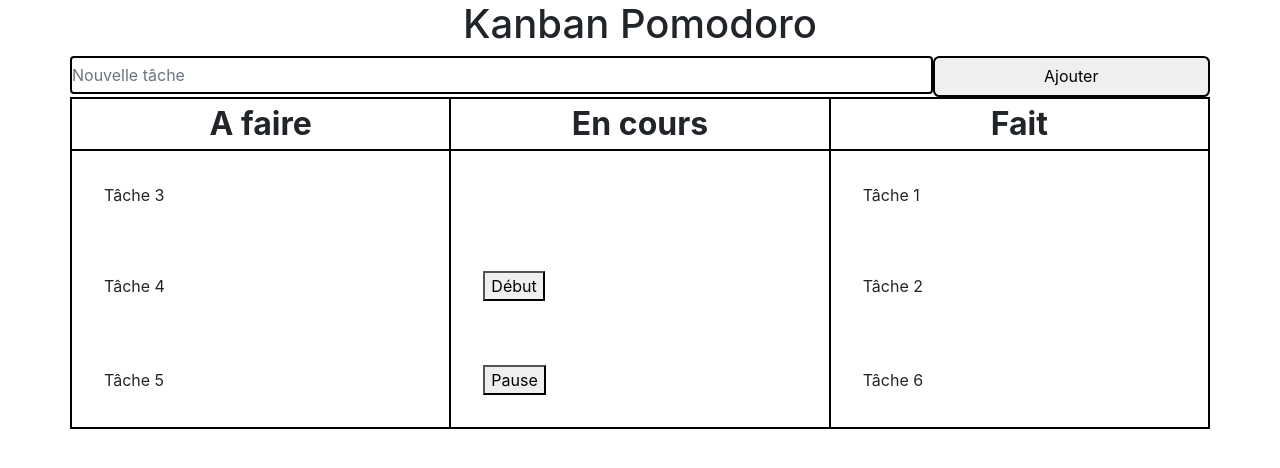
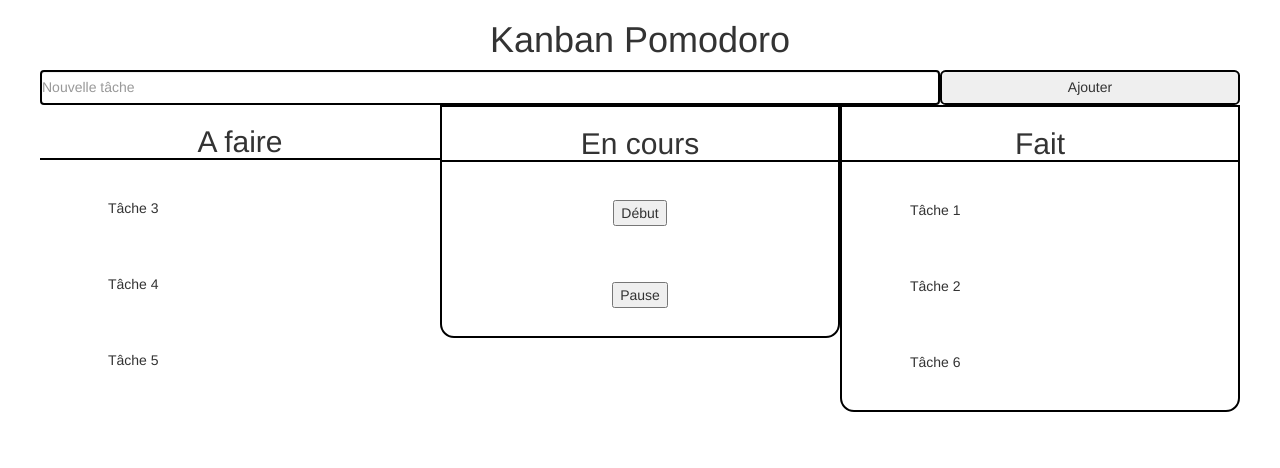
Before and after one commit to sbayart/kanbanPomodoro, a website: page index.html in a window 1280 px wide. Drawn offline with nearby package versions, Linux system fonts and the light colour scheme.

Commit message:
ca avance

```diff
--- a/index.html
+++ b/index.html
@@ -6,8 +6,8 @@
     <meta name="viewport" content="width=device-width, initial-scale=1">
     <title>Kanban Pomodoro</title>
 
-    <link rel="stylesheet" href="static/external/bootstrap/dist/css/bootstrap.min.css" integrity="sha384-BVYiiSIFeK1dGmJRAkycuHAHRg32OmUcww7on3RYdg4Va+PmSTsz/K68vbdEjh4u" crossorigin="anonymous">
-    <link rel="stylesheet" href="static/external/bootstrap/dist/css/bootstrap-theme.min.css.map" integrity="sha384-rHyoN1iRsVXV4nD0JutlnGaslCJuC7uwjduW9SVrLvRYooPp2bWYgmgJQIXwl/Sp" crossorigin="anonymous">
+    <link rel="stylesheet" href="static/external/bootstrap/dist/css/bootstrap.min.css" crossorigin="anonymous">
+    <link rel="stylesheet" href="static/external/bootstrap/dist/css/bootstrap-theme.min.css.map" crossorigin="anonymous">
     <link href="static/css/style.css" rel="stylesheet">
 
 </head>
@@ -23,34 +23,31 @@
             </div>
         </div>
         <div class="row">
-            <div class="col-md-12">
-                <table >
-                    <tr>
-                        <th>A faire</th>
-                        <th>En cours</th>
-                        <th>Fait</th>
-                    </tr>
-                    <tr class="first">
-                        <td>Tâche 3</td>
-                        <td id="Timer" class="middle"></td>
-                        <td>Tâche 1</td>
-                    </tr>
-                    <tr class="second">
-                        <td>Tâche 4</td>
-                        <td><button type="button" name="button" class="middle">Début</button></td>
-                        <td>Tâche 2</td>
-                    </tr>
-                    <tr class="last">
-                        <td>Tâche 5</td>
-                        <td><button type="button" name="button" class="middle">Pause</button></td>
-                        <td>Tâche 6</td>
-                    </tr>
-                </table>
+            <div class="col-md-4">
+                <h2>A faire</h2>
+                <ul>
+                    <li>Tâche 3</li>
+                    <li>Tâche 4</li>
+                    <li>Tâche 5</li>
+                </ul>
+            </div>
+            <div class="col-md-4" id="middle">
+                <h2>En cours</h2>
+                <div><button type="button" name="button">Début</button></div>
+                <div><button type="button" name="button">Pause</button></div>
+            </div>
+            <div class="col-md-4">
+                <h2>Fait</h2>
+                <ul>
+                    <li>Tâche 1</li>
+                    <li>Tâche 2</li>
+                    <li>Tâche 6</li>
+                </ul>
             </div>
         </div>
     </div>
 <script src="static/external/jquery/dist/jquery.min.js"></script>
-<script src="static/external/bootstrap/dist/js/bootstrap.min.js" integrity="sha384-Tc5IQib027qvyjSMfHjOMaLkfuWVxZxUPnCJA7l2mCWNIpG9mGCD8wGNIcPD7Txa" crossorigin="anonymous"></script>
+<script src="static/external/bootstrap/dist/js/bootstrap.min.js" crossorigin="anonymous"></script>
 <script src="static/js/script.js"></script>
 </body>
 </html>
--- a/static/css/style.css
+++ b/static/css/style.css
@@ -7,10 +7,13 @@ h1 {
     text-align: center;
 }
 .col-md-9 {
-    padding-right: 0;
+    padding: 0;
 }
 .col-md-3 {
-    padding-left: 0;
+    padding: 0;
+}
+.col-md-12 {
+    padding: 0;
 }
 .btn-block {
     border: 2px solid black;
@@ -20,26 +23,36 @@ h1 {
 .form-control {
     border: 2px solid black;
     padding: 0.2em 0;
+    height: 2.5em;
 }
-table {
+.col-md-4 {
+    padding: 0;
+    display: flex;
+    flex-direction: column;
+    border-bottom-right-radius: 1em;
+    border-bottom-left-radius: 1em;
+}
+.col-md-4:not(:first-child){
+    border: 2px solid black;
+
+}
+
+.col-md-4 h2 {
+    border-bottom: 2px solid black;
     width: 100%;
+    text-align: center;
 }
-th {
-    width: 30%;
-    text-align: center;
-    border: 2px solid black;
-    font-size: 2em;
-}
-td {
-    height: 5em;
-    border-left: 2px solid black;
-    border-right: 2px solid black;
+.col-md-4 li {
+    list-style: none;
     padding: 2em;
 }
-.middle {
-    text-align: center;
+#middle {
+    display: flex;
+    flex-direction: column;
+    align-items: center;
+
 }
-.last {
-    border-bottom: 2px solid black;
-    border-radius: 15%;
+#middle div {
+    padding: 2em;
+
 }
```
Also changed, not shown: bower.json (+6 -2 lines).
